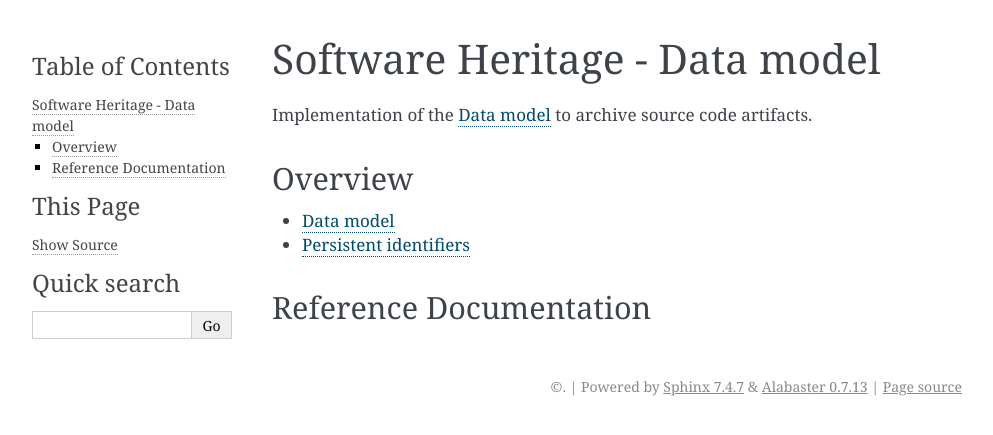
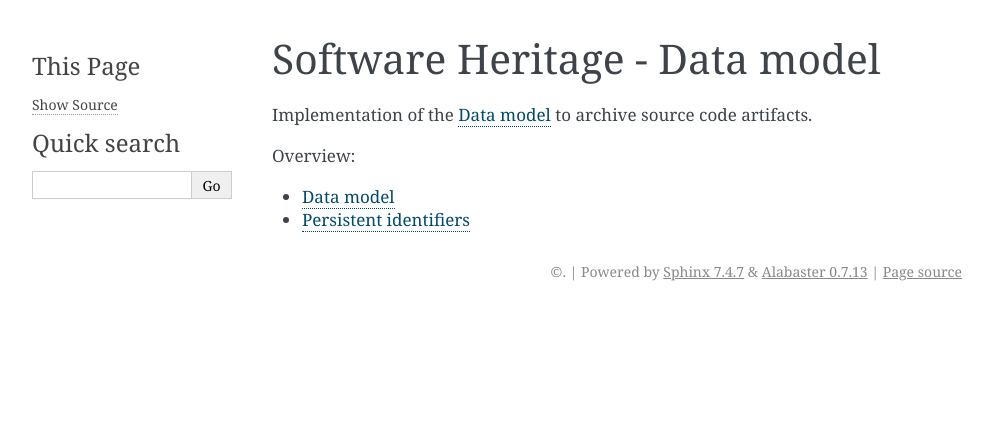
Before and after one commit to SoftwareHeritage/swh-model, a Sphinx documentation site: the page built from docs/index.rst, in a window 1280 px wide. Shown: the top 435 px of the page, without its empty margins (148-1141 px from the left). Built offline with Sphinx 7.4.7, drawn with Linux system fonts in a browser that asks for light colours; pages that are not in the unit, such as notebooks, are missing from menus.

Commit message:
docs: link pages together from a TOC

```diff
--- a/docs/data-model.rst
+++ b/docs/data-model.rst
@@ -1,5 +1,3 @@
-:orphan:
-
 .. _data-model:
 
 Data model
--- a/docs/index.rst
+++ b/docs/index.rst
@@ -5,18 +5,10 @@
 
 Implementation of the :ref:`data-model` to archive source code artifacts.
 
+.. toctree::
+   :caption: Overview:
+   :titlesonly:
 
-Overview
---------
-
-* :ref:`data-model`
-* :ref:`persistent-identifiers`
-
-
-Reference Documentation
------------------------
-
-.. toctree::
-   :maxdepth: 2
-
+   data-model
+   persistent-identifiers
    /apidoc/swh.model
--- a/docs/persistent-identifiers.rst
+++ b/docs/persistent-identifiers.rst
@@ -1,9 +1,11 @@
-:orphan:
-
 .. _persistent-identifiers:
 
+======================
 Persistent identifiers
 ======================
+
+Description
+===========
 
 You can point to objects present in the Software Heritage archive by the means
 of **persistent identifiers** that are guaranteed to remain stable (persistent)
```
